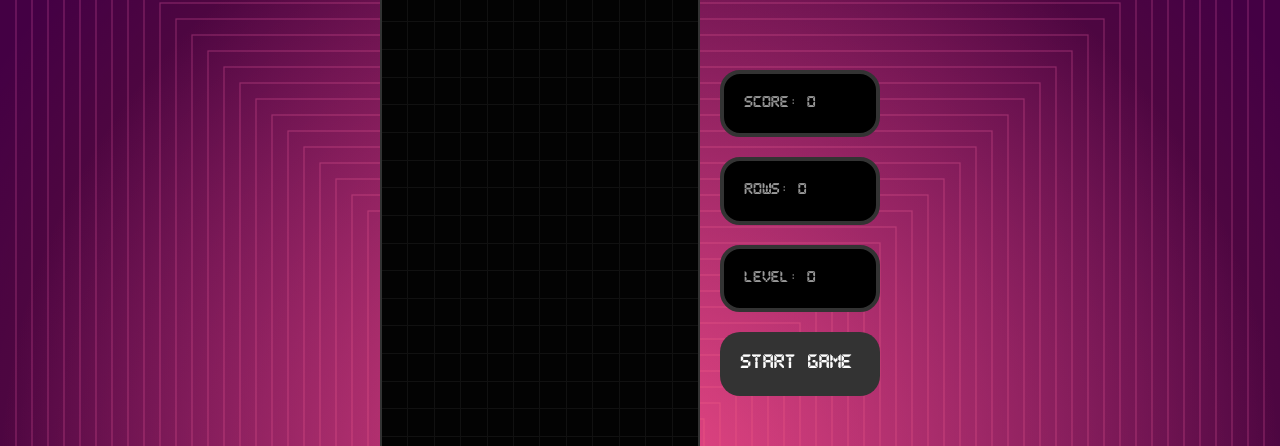
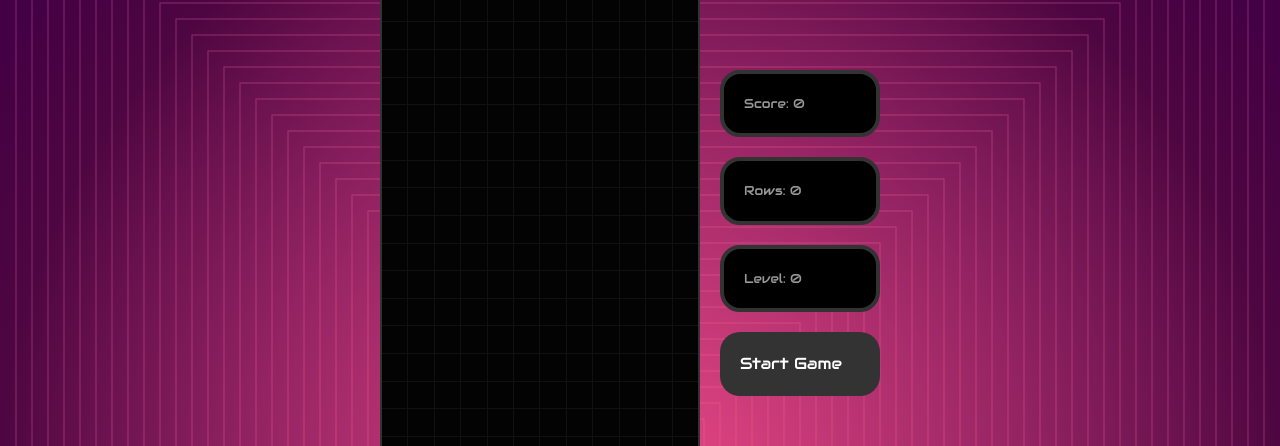
Before and after one commit to jessicakane/game-project, a React (Create React App) app in the folder Client/: page /game in a window 1280 px wide. Shown: the part 157-603 px from the top of the page. Built offline with nearby package versions, Linux system fonts and the light colour scheme.

Commit message:
Font change

```diff
--- a/Client/src/components/styles/styledDisplay.js
+++ b/Client/src/components/styles/styledDisplay.js
@@ -10,7 +10,7 @@ export const StyledDisplay = styled.div`
     min-height: 30px;
     width: 100%;
     border-radius: 20px;
-    color: ${props => (props.gameOver ? 'red': '#999')};
+    color: ${props => (props.gameOver ? 'red' : '#999')};
     background: #000;
-    font-family: Pixel, Arial, Helvetica, sans-serif;
+    font-family: 'Audiowide', Pixel, Arial, Helvetica, sans-serif;
     font-size: 0.8rem;`
--- a/Client/src/components/styles/styledStartButton.js
+++ b/Client/src/components/styles/styledStartButton.js
@@ -10,7 +10,7 @@ export const StyledStartButton = styled.div`
     border: none;
     color: white;
     background: #333;
-    font-family: Pixel, Arial, Helvetica, sans-serif;
+    font-family: 'Audiowide', Pixel, Arial, Helvetica, sans-serif;
     font-size: 1rem;
     outline: none;
     cursor: pointer;`
```
Also changed, not shown: Client/src/components/HighScores.jsx (added, +12 -0 lines), Client/src/font/Audiowide-Regular.ttf (added).
